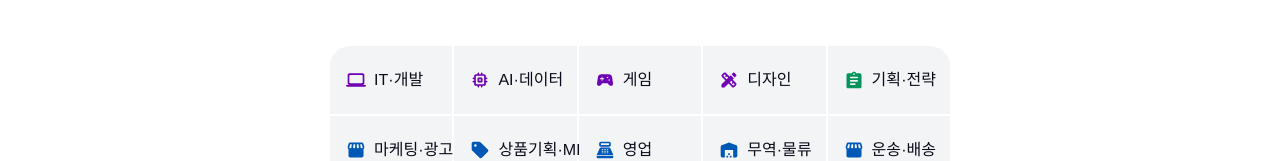
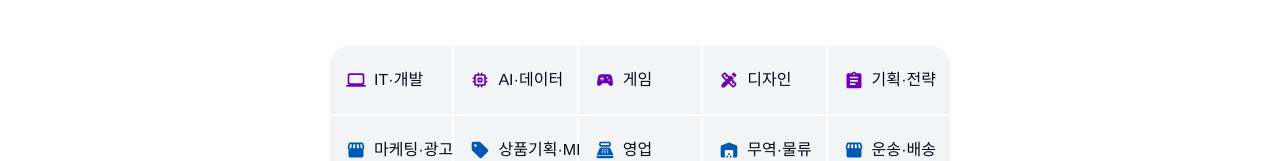
Before and after one commit to Team4-Zighang/zighang_fe, a Next.js app: page /home in a window 1280 px wide. Shown: the part 303-464 px from the top of the page. Built offline with nearby package versions, Linux system fonts and the light colour scheme.

Commit message:
#10 [FEAT] 아이콘 추가

```diff
--- a/src/app/home/components/JobGroup.tsx
+++ b/src/app/home/components/JobGroup.tsx
@@ -30,7 +30,7 @@ const JOBS: Job[] = [
   {
     href: '/strategy',
     label: '기획·전략',
-    iconSrc: '/icons/jobs/assignment.svg',
+    iconSrc: '/icons/jobs/assignment_purple.svg',
   },
   {
     href: '/marketing',
```
Also changed, not shown: public/icons/jobs/assignment_purple.svg (added), public/icons/x_button.svg (added).
